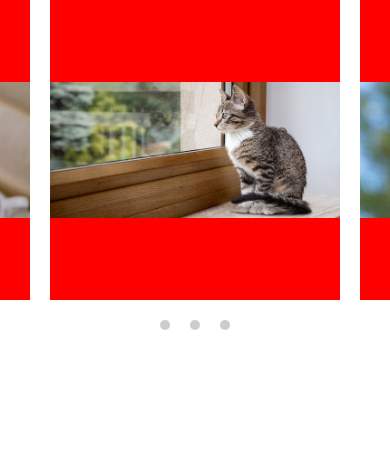
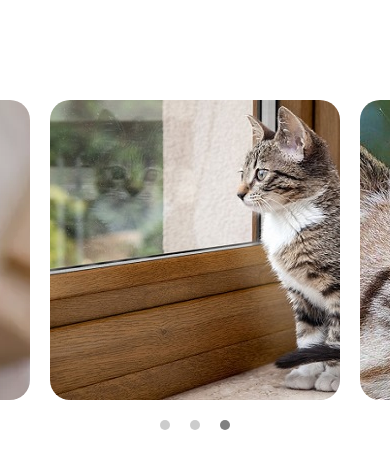
Before and after one commit to shortSparrow/infinityCarousel, a React Native app: screen / in a window 390 px wide. Shown: the top 468 px of the page. Built offline with nearby package versions, Linux system fonts and the light colour scheme.

Commit message:
improve dots style

```diff
--- a/src/Carousel.tsx
+++ b/src/Carousel.tsx
@@ -202,7 +202,7 @@
 // const ITEM_WIDTH = SCREEN_WIDTH - 100
 
 // console.log('ITEM_WIDTH: ', ITEM_WIDTH) // 411.42857142857144
-// const fakeCount = 3
+// const FAKE_COUNT = 3
 // export const Carousel = () => {
 //   const [list, setList] = useState([
 //     // { id: '4-fake', image: require('./image/2.webp') },
@@ -233,14 +233,14 @@
 //     // scroll to end
 //     if (index === -1) {
 //       ref.current?.scrollTo({
-//         x: ITEM_WIDTH * (list.length - fakeCount) + (list.length - fakeCount) * 20,
+//         x: ITEM_WIDTH * (list.length - FAKE_COUNT) + (list.length - FAKE_COUNT) * 20,
 //         y: 0,
 //         animated: false,
 //       })
 //     }
 
 //     // scroll to start
-//     if (index === list.length - fakeCount) {
+//     if (index === list.length - FAKE_COUNT) {
 //       ref.current?.scrollTo({ x: ITEM_WIDTH + 20, y: 0, animated: false })
 //     }
 //   }, 50)
@@ -339,8 +339,8 @@
 
 // console.log('SCREEN_WIDTH: ', SCREEN_WIDTH) // 390
 
-// const fakeCount = 4
-// const fakePerSide = fakeCount / 2
+// const FAKE_COUNT = 4
+// const FAKE_PER_SIDE = FAKE_COUNT / 2
 // const marginHorizontal = 10
 
 // const generateFakeItems = (count: number) => {
@@ -371,7 +371,7 @@
 
 //     const x =
 //       Number(nativeEvent.contentOffset.x.toFixed(2)) -
-//       Number(Number(ITEM_WIDTH.toFixed(2)).toFixed(2)) * fakePerSide
+//       Number(Number(ITEM_WIDTH.toFixed(2)).toFixed(2)) * FAKE_PER_SIDE
 //     const index = Math.round(x / ITEM_WIDTH)
 //     console.log('index: ', index)
 
@@ -379,8 +379,8 @@
 //     if (index > initialList.length - 1) {
 //       ref.current?.scrollTo({
 //         x:
-//           ITEM_WIDTH * (initialList.length - index + fakePerSide) +
-//           (initialList.length - index + fakePerSide) * 20,
+//           ITEM_WIDTH * (initialList.length - index + FAKE_PER_SIDE) +
+//           (initialList.length - index + FAKE_PER_SIDE) * 20,
 //         y: 0,
 //         animated: false,
 //       })
@@ -390,8 +390,8 @@
 //     if (index <= -1) {
 //       ref.current?.scrollTo({
 //         x:
-//           ITEM_WIDTH * (initialList.length + index + fakePerSide) +
-//           (initialList.length + index + fakePerSide) * 20,
+//           ITEM_WIDTH * (initialList.length + index + FAKE_PER_SIDE) +
+//           (initialList.length + index + FAKE_PER_SIDE) * 20,
 //         y: 0,
 //         animated: false,
 //       })
@@ -422,12 +422,12 @@
 //           if (Platform.OS === 'ios') {
 //             const x =
 //               Number(nativeEvent.contentOffset.x.toFixed(2)) -
-//               Number(Number(ITEM_WIDTH.toFixed(2)).toFixed(2)) * fakePerSide
+//               Number(Number(ITEM_WIDTH.toFixed(2)).toFixed(2)) * FAKE_PER_SIDE
 //             const index = Math.round(x / ITEM_WIDTH)
 //             console.log('index: ', index)
 
 //             ref.current?.scrollTo({
-//               x: ITEM_WIDTH * (index + fakePerSide) + (index + fakePerSide) * 20,
+//               x: ITEM_WIDTH * (index + FAKE_PER_SIDE) + (index + FAKE_PER_SIDE) * 20,
 //               y: 0,
 //               animated: true,
 //             })
@@ -527,8 +527,8 @@ const ITEM_WIDTH = SCREEN_WIDTH - 100
 
 // console.log('SCREEN_WIDTH: ', SCREEN_WIDTH) // 390
 
-const fakeCount = 4
-const fakePerSide = fakeCount / 2
+const FAKE_COUNT = 4
+export const FAKE_PER_SIDE = FAKE_COUNT / 2
 const marginHorizontal = 10
 
 const generateFakeItems = (count: number) => {
@@ -549,7 +549,11 @@ export const Carousel = () => {
   const ref = useRef<ScrollView>(null)
   const isDrag = useRef<boolean>(false)
 
-  const { dotsStyles } = useScrollDotsInterpolatedStyles(initialList.length, ITEM_WIDTH, scrolling)
+  const { dotsStyles } = useScrollDotsInterpolatedStyles(
+    initialList.length,
+    ITEM_WIDTH + marginHorizontal * 2,
+    scrolling
+  )
 
   const debounceScrollHandle = debounce((nativeEvent: NativeScrollEvent) => {
     scrollHandle(nativeEvent)
@@ -560,7 +564,7 @@ export const Carousel = () => {
 
     const x =
       Number(nativeEvent.contentOffset.x.toFixed(2)) -
-      Number(Number(ITEM_WIDTH.toFixed(2)).toFixed(2)) * fakePerSide
+      Number(Number(ITEM_WIDTH.toFixed(2)).toFixed(2)) * FAKE_PER_SIDE
     const index = Math.round(x / ITEM_WIDTH)
     console.log('index: ', index)
 
@@ -568,8 +572,8 @@ export const Carousel = () => {
     if (index > initialList.length - 1) {
       ref.current?.scrollTo({
         x:
-          ITEM_WIDTH * (initialList.length - index + fakePerSide) +
-          (initialList.length - index + fakePerSide) * 20,
+          ITEM_WIDTH * (initialList.length - index + FAKE_PER_SIDE) +
+          (initialList.length - index + FAKE_PER_SIDE) * 20,
         y: 0,
         animated: false,
       })
@@ -579,8 +583,8 @@ export const Carousel = () => {
     if (index <= -1) {
       ref.current?.scrollTo({
         x:
-          ITEM_WIDTH * (initialList.length + index + fakePerSide) +
-          (initialList.length + index + fakePerSide) * 20,
+          ITEM_WIDTH * (initialList.length + index + FAKE_PER_SIDE) +
+          (initialList.length + index + FAKE_PER_SIDE) * 20,
         y: 0,
         animated: false,
       })
@@ -608,13 +612,13 @@ export const Carousel = () => {
       //   console.log('scrolling.current: ', scrolling.current._value)
       const x =
         Number(scrolling.current._value) -
-        Number(Number(ITEM_WIDTH.toFixed(2)).toFixed(2)) * fakePerSide
+        Number(Number(ITEM_WIDTH.toFixed(2)).toFixed(2)) * FAKE_PER_SIDE
       const index = Math.round(x / ITEM_WIDTH) + 1
 
       //   console.log('index: ', index)
       console.log('AUTOPLAY')
       ref.current?.scrollTo({
-        x: ITEM_WIDTH * (index + fakePerSide) + (index + fakePerSide) * 20,
+        x: ITEM_WIDTH * (index + FAKE_PER_SIDE) + (index + FAKE_PER_SIDE) * 20,
         y: 0,
         animated: true,
       })
@@ -631,7 +635,7 @@ export const Carousel = () => {
     startAutoPlay(2000)
   }
   return (
-    <>
+    <View style={styles.wrapper}>
       <ScrollView
         bounces={false}
         contentOffset={{ x: ITEM_WIDTH * 2 + marginHorizontal * 4, y: 0 }}
@@ -642,7 +646,7 @@ export const Carousel = () => {
         snapToInterval={ITEM_WIDTH + marginHorizontal * 2}
         decelerationRate='fast'
         ref={ref}
-        persistentScrollbar
+        showsHorizontalScrollIndicator={false}
         onScrollBeginDrag={({ nativeEvent }) => {
           console.log('onScrollBeginDrag: ')
           isDrag.current = true
@@ -654,12 +658,12 @@ export const Carousel = () => {
           if (Platform.OS === 'ios') {
             const x =
               Number(nativeEvent.contentOffset.x.toFixed(2)) -
-              Number(Number(ITEM_WIDTH.toFixed(2)).toFixed(2)) * fakePerSide
+              Number(Number(ITEM_WIDTH.toFixed(2)).toFixed(2)) * FAKE_PER_SIDE
             const index = Math.round(x / ITEM_WIDTH)
             console.log('index: ', index)
 
             ref.current?.scrollTo({
-              x: ITEM_WIDTH * (index + fakePerSide) + (index + fakePerSide) * 20,
+              x: ITEM_WIDTH * (index + FAKE_PER_SIDE) + (index + FAKE_PER_SIDE) * 20,
               y: 0,
               animated: true,
             })
@@ -686,11 +690,7 @@ export const Carousel = () => {
             key={item.id}
           >
             <View style={styles.slider}>
-              <Image
-                source={item.image}
-                style={{ borderRadius: 20, width: ITEM_WIDTH }}
-                resizeMode='contain'
-              />
+              <Image source={item.image} style={{ borderRadius: 20, width: ITEM_WIDTH }} />
             </View>
           </View>
         ))}
@@ -703,19 +703,23 @@ export const Carousel = () => {
           </TouchableOpacity>
         ))}
       </View>
-    </>
+    </View>
   )
 }
 
 const styles = StyleSheet.create({
+  wrapper: {
+    marginTop: 100,
+  },
   sliderWrapper: {
-    backgroundColor: 'rgba(0,0,0,0.5)',
+    // backgroundColor: 'rgba(0,0,0,0.5)',
     alignItems: 'center',
     justifyContent: 'center',
     width: ITEM_WIDTH,
+    // height: 300
   },
   slider: {
-    backgroundColor: 'red',
+    // backgroundColor: 'red',
   },
   dotsContainer: {
     flexDirection: 'row',
--- a/src/useScrollDotsInterpolatedStyles.tsx
+++ b/src/useScrollDotsInterpolatedStyles.tsx
@@ -1,4 +1,5 @@
 import { Animated } from 'react-native'
+import { FAKE_PER_SIDE } from './Carousel'
 
 export const getInterpolator =
   (animatedValue: Animated.Value, deltaWidth: number) =>
@@ -22,15 +23,34 @@ export const useScrollDotsInterpolatedStyles = (
 
   const interpolate = getInterpolator(scrollEvent.current, slideWidth)
 
-  for (let i = 2; i < slidesCount + 2; i += 1) {
-    dotsStyles[i] = {
-      transform: [
-        {
-          scale: interpolate(i, [1, 1.2, 1]),
-        },
-      ],
-      opacity: interpolate(i, [0.4, 1, 0.4]),
-    }
+  for (let i = FAKE_PER_SIDE; i < slidesCount + FAKE_PER_SIDE; i += 1) {
+    // dotsStyles[i] = {
+    // //   transform: [
+    // //     {
+    // //       scale: interpolate(i, [1, 1.2, 1]),
+    // //     },
+    // //   ],
+    //   opacity: interpolate(i, [0.4, 1, 0.4]),
+    // }
+  }
+
+  dotsStyles[2] = {
+    // opacity: interpolate(2, [0.4, 1, 0.4]),
+    opacity: scrollEvent.current.interpolate({
+      inputRange: [1 * slideWidth, 2 * slideWidth, 3 * slideWidth, 4 * slideWidth, 5 * slideWidth],
+      outputRange: [0.4, 1, 0.4, 0.4, 1],
+      extrapolate: 'clamp',
+    }),
+  }
+  dotsStyles[3] = {
+    opacity: interpolate(3, [0.4, 1, 0.4]),
+  }
+  dotsStyles[4] = {
+    opacity: scrollEvent.current.interpolate({
+      inputRange: [1 * slideWidth, 2 * slideWidth, 3 * slideWidth, 4 * slideWidth, 5 * slideWidth],
+      outputRange: [1, 0.4, 0.4, 1, 0.4],
+      extrapolate: 'clamp',
+    }),
   }
 
   return {
```
